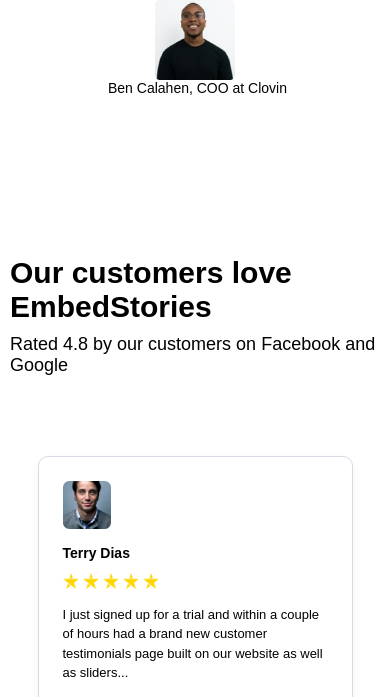
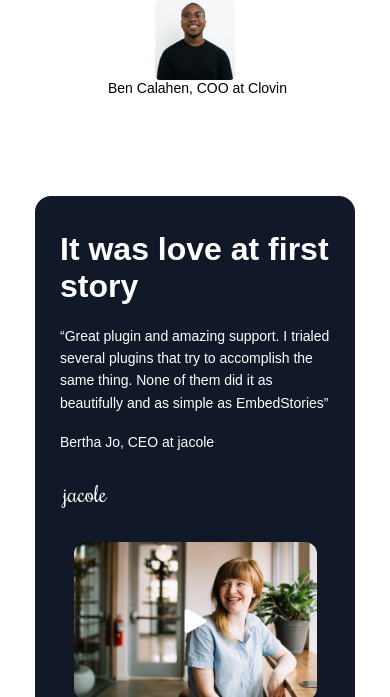
Before and after one commit to malaikakashif5/SMIT-CSS-Portal-Assignment-6, a plain HTML site: page index.html in a window 390 px wide. Shown: the part 5300-5997 px from the top of the page. Drawn offline with Linux system fonts and the light colour scheme.

Commit message:
Update landing page

```diff
--- a/index.html
+++ b/index.html
@@ -239,6 +239,24 @@
     </section>
 
     <!--//////////////SECOND CARD SECTION END -->
+    <!-- STORY SECTION START -->
+    <section class="story-section">
+      <div class="story">
+        <div class="story-content">
+          <h2>It was love at first story</h2>
+          <p>
+            “Great plugin and amazing support. I trialed several plugins that
+            try to accomplish the same thing. None of them did it as beautifully
+            and as simple as EmbedStories”
+          </p>
+          <p>Bertha Jo, CEO at jacole</p>
+          <img src="./assest/images/jacole.png" alt="jacole">
+        </div>
+        <img src="./assest/images/story.png" alt="story">
+
+      </div>
+    </section>
+    <!--  STORY SECTION END -->
     <!-- CUSTOMER REVIEWS SECTION START -->
     <section class="section-review">
       <div class="customer-review">
@@ -707,8 +725,10 @@
     <!-- ///////////THIRD LAST SECTION START////////// -->
     <section class="third-last-section">
       <div class="third-last">
-        <h2>From the creators of EmbedSocial trusted
-        <br> and displayed on 50,000+ websites</h2>
+        <h2>
+          From the creators of EmbedSocial trusted <br />
+          and displayed on 50,000+ websites
+        </h2>
         <div class="third-img-one">
           <img src="./assest/images/cnn.png" alt="CNN LOGO" />
           <img
--- a/styyle.css
+++ b/styyle.css
@@ -703,6 +703,70 @@ form button:hover {
   }
 }
 /* //////////////SECOND CARD SECTION END ////////////*/
+/* /////STORY SECTION START///// */
+.story-section {
+  padding: 60px 20px;
+}
+.story {
+  display: flex;
+  align-items: center;
+  justify-content: space-between;
+  gap: 50px;
+  background-color: #111827;
+  color: #ffffff;
+  max-width: 1140px;
+  margin: 0 auto;
+  padding: 40px 40px 40px 60px;
+  border-radius: 16px;
+}
+.story-content {
+  flex: 1;
+}
+
+.story-content h2 {
+  font-size: 32px;
+  font-weight: 800;
+  margin: 0 0 20px 0;
+  color: #ffffff;
+}
+
+.story-content p:first-of-type {
+  font-size: 14px;
+  line-height: 1.6;
+  margin: 0 0 20px 0;
+}
+.story-content p:nth-of-type(2) {
+  font-size: 14px;
+  margin: 0 0 28px 0;
+}
+.story-content img {
+  height: 30px;
+  width: auto;
+}
+
+.story > img {
+  width: 45%;
+  max-width: 460px;
+  border-radius: 12px;
+}
+@media (max-width: 800px) {
+  .story {
+    flex-direction: column;
+    padding: 35px 25px;
+    gap: 30px;
+    margin: 0 20px;
+    width: auto;
+  }
+  .story > img {
+    width: 90%;
+    max-width: 90%;
+    height: auto;
+  }
+  .story-section {
+    padding: 40px 15px;
+  }
+}
+/* //////////STORY SECTION END////// */
 /* /////////CUSTOMER REVIEWS SECTION START ////*/
 .customer-review {
   display: flex;
@@ -778,7 +842,6 @@ form button:hover {
 @media (max-width: 600px) {
   .review-cards {
     flex-direction: column;
-    /* align-items: center; */
   }
 
   .review-card {
@@ -789,10 +852,10 @@ form button:hover {
   .review-card {
     width: 90%;
   }
-  .customer-review h2, .customer-review > p{
-  margin-left: 10px;
+  .customer-review h2,
+  .customer-review > p {
+    margin-left: 40px;
   }
-
 }
 
 /*////////////// CUSTOMER REVIEWS SECTION END ///////////////////// */
@@ -1013,11 +1076,11 @@ form button:hover {
     flex-direction: column;
   }
 }
-@media(max-width:400px){
-  .card-long h2,.card-long > p {
+@media (max-width: 400px) {
+  .card-long h2,
+  .card-long > p {
     margin-left: 10px;
   }
-
 }
 /* ////////////////LONG CARD END////////////////// */
 /* //////////////FAQ SECTION START////////////////////// */
@@ -1086,7 +1149,7 @@ form button:hover {
   width: 60px;
   height: 20px;
 }
-@media(max-width:400px){
+@media (max-width: 400px) {
   .third-last h2 {
     margin-left: 10px;
     font-size: 25px;
```
Also changed, not shown: assest/images/jacole.png (added), assest/images/story.png (added). Lines whose indentation alone changed are shown as unchanged.
